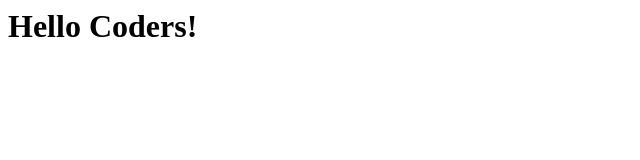
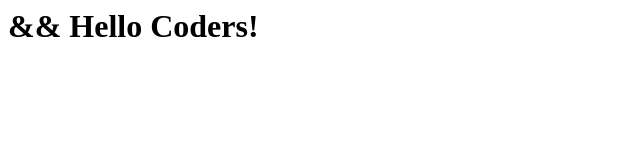
Before and after one commit to gshelly/basic_repo, a plain HTML site: page index.html in a window 1280 px wide. Shown: the whole page, without its empty margins (0-640 px from the left). Drawn offline with Linux system fonts and the light colour scheme.

```diff
--- a/index.html
+++ b/index.html
@@ -1,6 +1,6 @@
 <html>
 <head></head>
 <body>
-<h1> Hello Coders!</h1>
+<h1>&& Hello Coders!</h1>
 </body>
 </html>
```
